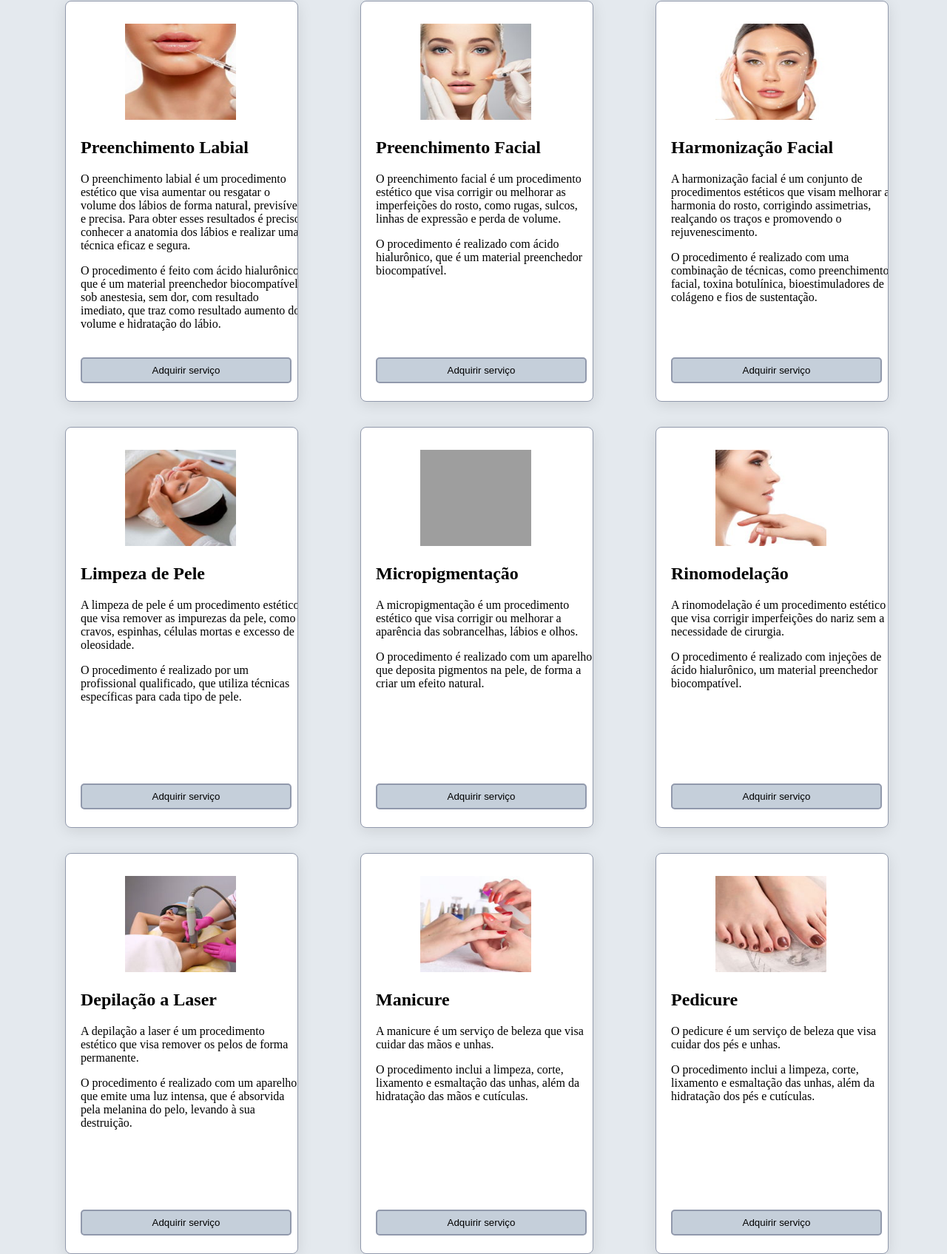
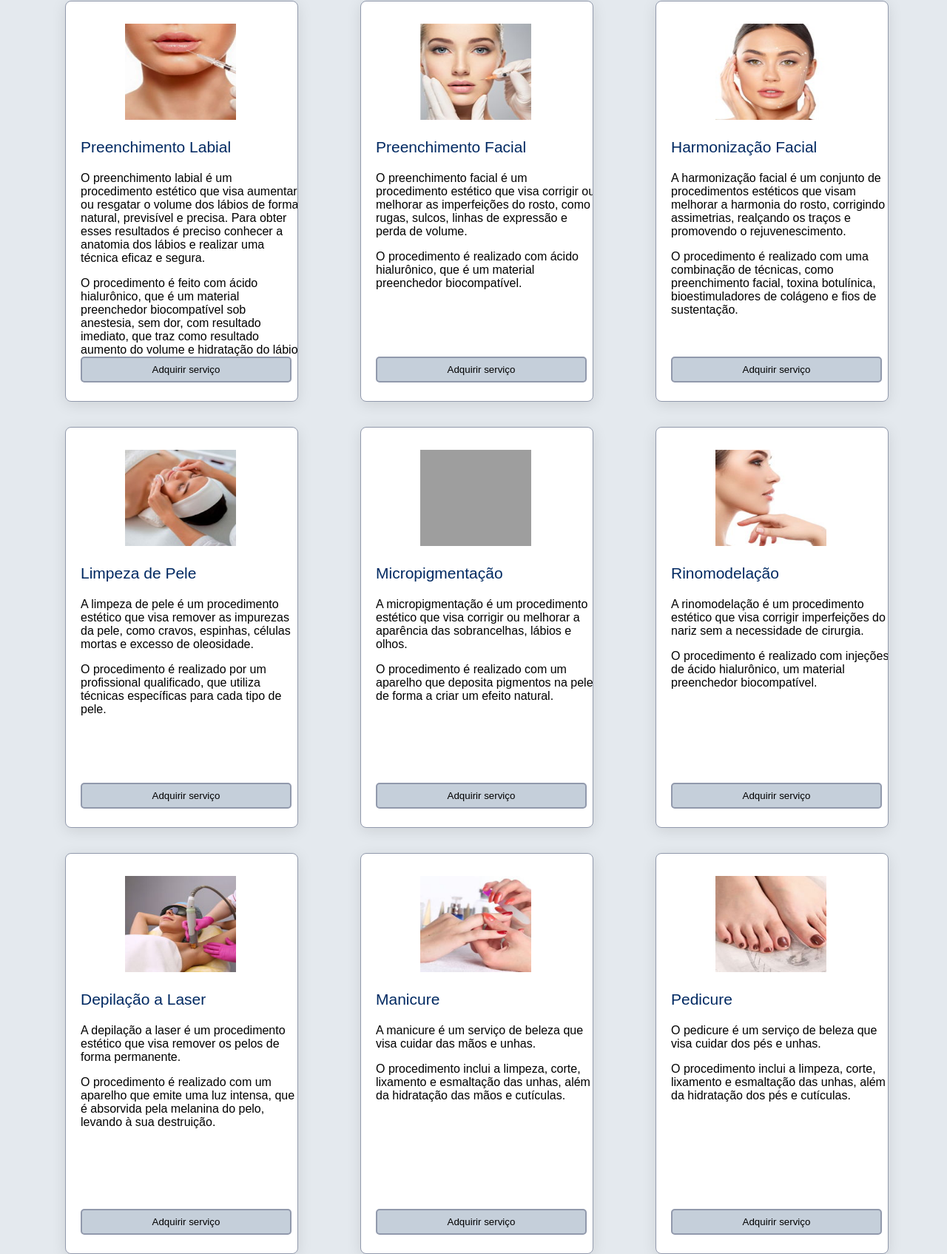
Before and after one commit to jukimura/PI2, a plain HTML site: page Layout/Terminal Usuário/terminalUsuario.html in a window 1280 px wide. Shown: the part 345-2040 px from the top of the page at 74% size. Drawn offline with Linux system fonts and the light colour scheme; grey boxes are pictures that could not be loaded; files whose address does not match are found by name; a web font is replaced by a local one.

Commit message:
Fonts adjustments

```diff
--- a/Layout/Terminal Usuário/terminalUsuario.css
+++ b/Layout/Terminal Usuário/terminalUsuario.css
@@ -6,8 +6,11 @@
 5 - c5cfda
 oi ju*/
 
-h3 {
-    text-align: center;
+.nomesProc{
+    font-size: 21px;
+    font-weight: 400px;
+    color: #002962;
+    font-family: 'Source Sans', sans-serif;
   }
 body{
   margin-right: 20px;
@@ -30,7 +33,6 @@ head{
     margin-left: 225px;
     background-color: #407ba7;
     color: white;
-    font-weight: bold;
   }
 
 .botao:hover {
@@ -48,6 +50,7 @@ head{
     overflow: hidden;
     background-color: #407ba7;
     border-top: 1px solid rgb(0, 0, 0);
+    font-family: 'Source Sans', sans-serif;
   }
 
   li {
@@ -238,3 +241,7 @@ head{
 #obs{
   text-align: center;
 }
+
+.desc{
+  font-family: 'Source Sans', sans-serif;
+}
--- a/Layout/Terminal Usuário/terminalUsuario.html
+++ b/Layout/Terminal Usuário/terminalUsuario.html
@@ -6,6 +6,8 @@
   <title>Minha Página</title>
   <link rel="stylesheet" type="text/css" href="terminalUsuario.css">
   <link rel="stylesheet" href="https://cdnjs.cloudflare.com/ajax/libs/font-awesome/4.7.0/css/font-awesome.min.css">
+  <link rel="stylesheet" href="https://fonts.google.com/specimen/Source+Sans+3" />
+  <link rel="stylesheet" href="https://fonts.google.com/specimen/Cormorant+Garamond?preview.size=58&sort=popularity" />
 </head>
 <body>
     <div class="nome">
@@ -32,10 +34,10 @@
   <div class="card" >
     <div class="card-content">
       <img class ="imagens" src="C:\Meus arquivos\Pucc\2º Semestre 2023\PI2\Layout\Imagens\Botox.jfif" alt="Descrição da Imagem">
-        <h2>Preenchimento Labial</h2>
+        <p class="nomesProc">Preenchimento Labial</p>
         <div class="descricao">
-          <p>O preenchimento labial é um procedimento estético que visa aumentar ou resgatar o volume dos lábios de forma natural, previsível e precisa. Para obter esses resultados é preciso conhecer a anatomia dos lábios e realizar uma técnica eficaz e segura.</p>
-          <p>O procedimento é feito com ácido hialurônico, que é um material preenchedor biocompatível sob anestesia, sem dor, com resultado imediato, que traz como resultado aumento do volume e hidratação do lábio.</p>
+          <p class="desc">O preenchimento labial é um procedimento estético que visa aumentar ou resgatar o volume dos lábios de forma natural, previsível e precisa. Para obter esses resultados é preciso conhecer a anatomia dos lábios e realizar uma técnica eficaz e segura.</p>
+          <p class="desc">O procedimento é feito com ácido hialurônico, que é um material preenchedor biocompatível sob anestesia, sem dor, com resultado imediato, que traz como resultado aumento do volume e hidratação do lábio.</p>
         </div>
         <button class="buttonScreen" onclick="adquirirServico()">Adquirir serviço</button>
     </div>
@@ -43,10 +45,10 @@
   <div class="card">
     <div class="card-content">
       <img class ="imagens" src="C:\Meus arquivos\Pucc\2º Semestre 2023\PI2\Layout\Imagens\preenchimento facial.jfif" alt="Descrição da Imagem">
-        <h2>Preenchimento Facial</h2>
+        <p class="nomesProc">Preenchimento Facial</p>
         <div class="descricao">
-       <p>O preenchimento facial é um procedimento estético que visa corrigir ou melhorar as imperfeições do rosto, como rugas, sulcos, linhas de expressão e perda de volume. </p>
-        <p>O procedimento é realizado com ácido hialurônico, que é um material preenchedor biocompatível.</p>
+       <p class="desc">O preenchimento facial é um procedimento estético que visa corrigir ou melhorar as imperfeições do rosto, como rugas, sulcos, linhas de expressão e perda de volume. </p>
+        <p class="desc">O procedimento é realizado com ácido hialurônico, que é um material preenchedor biocompatível.</p>
         </div>
         <button class="buttonScreen" onclick="adquirirServico()">Adquirir serviço</button>
     </div>
@@ -54,10 +56,10 @@
   <div class="card">
     <div class="card-content">
       <img class ="imagens" src="C:\Meus arquivos\Pucc\2º Semestre 2023\PI2\Layout\Imagens\harmonização.jfif" alt="Descrição da Imagem">
-        <h2>Harmonização Facial</h2>
+        <p class="nomesProc">Harmonização Facial</p>
         <div class="descricao">
-        <p>A harmonização facial é um conjunto de procedimentos estéticos que visam melhorar a harmonia do rosto, corrigindo assimetrias, realçando os traços e promovendo o rejuvenescimento.</p>
-        <p>O procedimento é realizado com uma combinação de técnicas, como preenchimento facial, toxina botulínica, bioestimuladores de colágeno e fios de sustentação.</p>
+        <p class="desc">A harmonização facial é um conjunto de procedimentos estéticos que visam melhorar a harmonia do rosto, corrigindo assimetrias, realçando os traços e promovendo o rejuvenescimento.</p>
+        <p class="desc">O procedimento é realizado com uma combinação de técnicas, como preenchimento facial, toxina botulínica, bioestimuladores de colágeno e fios de sustentação.</p>
         </p>
         </div>
         <button class="buttonScreen" onclick="adquirirServico()">Adquirir serviço</button>
@@ -66,10 +68,10 @@
   <div class="card">
     <div class="card-content">
       <img class ="imagens" src="C:\Meus arquivos\Pucc\2º Semestre 2023\PI2\Layout\Imagens\limpeza.jfif" alt="Descrição da Imagem">
-        <h2>Limpeza de Pele</h2>
+        <p class="nomesProc">Limpeza de Pele</p>
         <div class="descricao">
-        <p>A limpeza de pele é um procedimento estético que visa remover as impurezas da pele, como cravos, espinhas, células mortas e excesso de oleosidade. </p>
-        <p>O procedimento é realizado por um profissional qualificado, que utiliza técnicas específicas para cada tipo de pele.</p>
+        <p class="desc">A limpeza de pele é um procedimento estético que visa remover as impurezas da pele, como cravos, espinhas, células mortas e excesso de oleosidade. </p>
+        <p class="desc">O procedimento é realizado por um profissional qualificado, que utiliza técnicas específicas para cada tipo de pele.</p>
         </div>
         <button class="buttonScreen" onclick="adquirirServico()">Adquirir serviço</button>
     </div>
@@ -77,10 +79,10 @@
   <div class="card">
     <div class="card-content">
       <img class ="imagens" src="C:\Meus arquivos\Pucc\2º Semestre 2023\PI2\Layout\Imagens\micro pig" alt="Descrição da Imagem">
-        <h2>Micropigmentação</h2>
+        <p class="nomesProc">Micropigmentação</p>
         <div class="descricao">
-        <p>A micropigmentação é um procedimento estético que visa corrigir ou melhorar a aparência das sobrancelhas, lábios e olhos. </p>
-          <p>O procedimento é realizado com um aparelho que deposita pigmentos na pele, de forma a criar um efeito natural.</p>
+        <p class="desc">A micropigmentação é um procedimento estético que visa corrigir ou melhorar a aparência das sobrancelhas, lábios e olhos. </p>
+          <p class="desc">O procedimento é realizado com um aparelho que deposita pigmentos na pele, de forma a criar um efeito natural.</p>
         </div>
         <button class="buttonScreen" onclick="adquirirServico()">Adquirir serviço</button>
     </div>
@@ -88,10 +90,10 @@
   <div class="card">
     <div class="card-content">
       <img class ="imagens" src="C:\Meus arquivos\Pucc\2º Semestre 2023\PI2\Layout\Imagens\rinoplastia_1.jpg" alt="Descrição da Imagem">
-        <h2>Rinomodelação</h2>
+        <p class="nomesProc">Rinomodelação</p>
         <div class="descricao">
-        <p>A rinomodelação é um procedimento estético que visa corrigir imperfeições do nariz sem a necessidade de cirurgia.</p>
-        <p> O procedimento é realizado com injeções de ácido hialurônico, um material preenchedor biocompatível.</p>
+        <p class="desc">A rinomodelação é um procedimento estético que visa corrigir imperfeições do nariz sem a necessidade de cirurgia.</p>
+        <p class="desc"> O procedimento é realizado com injeções de ácido hialurônico, um material preenchedor biocompatível.</p>
         </div>
         <button class="buttonScreen" onclick="adquirirServico()">Adquirir serviço</button>
     </div>
@@ -99,10 +101,10 @@
   <div class="card">
     <div class="card-content">
       <img class ="imagens" src="C:\Meus arquivos\Pucc\2º Semestre 2023\PI2\Layout\Imagens\depilação laser.jfif" alt="Descrição da Imagem">
-        <h2>Depilação a Laser</h2>
+        <p class="nomesProc">Depilação a Laser</p>
         <div class="descricao">
-        <p>A depilação a laser é um procedimento estético que visa remover os pelos de forma permanente. </p>
-        <p>O procedimento é realizado com um aparelho que emite uma luz intensa, que é absorvida pela melanina do pelo, levando à sua destruição.</p>
+        <p class="desc">A depilação a laser é um procedimento estético que visa remover os pelos de forma permanente. </p>
+        <p class="desc">O procedimento é realizado com um aparelho que emite uma luz intensa, que é absorvida pela melanina do pelo, levando à sua destruição.</p>
         </div>
         <button class="buttonScreen" onclick="adquirirServico()">Adquirir serviço</button>
     </div>
@@ -110,10 +112,10 @@
   <div class="card">
     <div class="card-content">
       <img class ="imagens" src="C:\Meus arquivos\Pucc\2º Semestre 2023\PI2\Layout\Imagens\manicure.jfif" alt="Descrição da Imagem">
-        <h2>Manicure</h2>
+        <p class="nomesProc">Manicure</p>
         <div class="descricao">
-        <p>A manicure é um serviço de beleza que visa cuidar das mãos e unhas. </p>
-        <p>O procedimento inclui a limpeza, corte, lixamento e esmaltação das unhas, além da hidratação das mãos e cutículas.
+        <p class="desc">A manicure é um serviço de beleza que visa cuidar das mãos e unhas. </p>
+        <p class="desc">O procedimento inclui a limpeza, corte, lixamento e esmaltação das unhas, além da hidratação das mãos e cutículas.
         </p>
         </div>
         <button class="buttonScreen" onclick="adquirirServico()">Adquirir serviço</button>
@@ -122,10 +124,10 @@
   <div class="card">
     <div class="card-content">
       <img class ="imagens" src="C:\Meus arquivos\Pucc\2º Semestre 2023\PI2\Layout\Imagens\pedicure.jfif" alt="Descrição da Imagem">
-        <h2>Pedicure</h2>
+        <p class="nomesProc">Pedicure</p>
         <div class="descricao">
-        <p>O pedicure é um serviço de beleza que visa cuidar dos pés e unhas.</p>
-        <p>O procedimento inclui a limpeza, corte, lixamento e esmaltação das unhas, além da hidratação dos pés e cutículas.
+        <p class="desc">O pedicure é um serviço de beleza que visa cuidar dos pés e unhas.</p>
+        <p class="desc">O procedimento inclui a limpeza, corte, lixamento e esmaltação das unhas, além da hidratação dos pés e cutículas.
         </p>
         </div>
         <button class="buttonScreen" onclick="adquirirServico()">Adquirir serviço</button>
@@ -137,10 +139,10 @@
 </div>
 
 <div id="gerarCartao" class="conteudo">
-  <!--<h2>Página de Gerar cartão</h2>-->
+  <!--<p class="nomesProc">Página de Gerar cartão</p>-->
   <div class="divFormGerarCartao">
     <form class="formGerarCartao">
-      <div class="textCenter"><h2>Você já possui um cartão?</h2>
+      <div class="textCenter"><p class="nomesProc">Você já possui um cartão?</p>
       <!--<input type="submit" value="Enviar">-->
       <div>
         <button class="buttonScreenGerarCartao" id="btnVoltarPagServicos" onclick="exibirPaginaCorreta('servico')">Já possuo</button>
@@ -171,7 +173,7 @@
 </div>
 
 <div id="relatorio" class="conteudo">
-  <h2>Página de Relatório</h2>
+  <p class="nomesProc">Página de Relatório</p>
 </div>
 
 <script src="terminalUsuario.js"></script>
```
